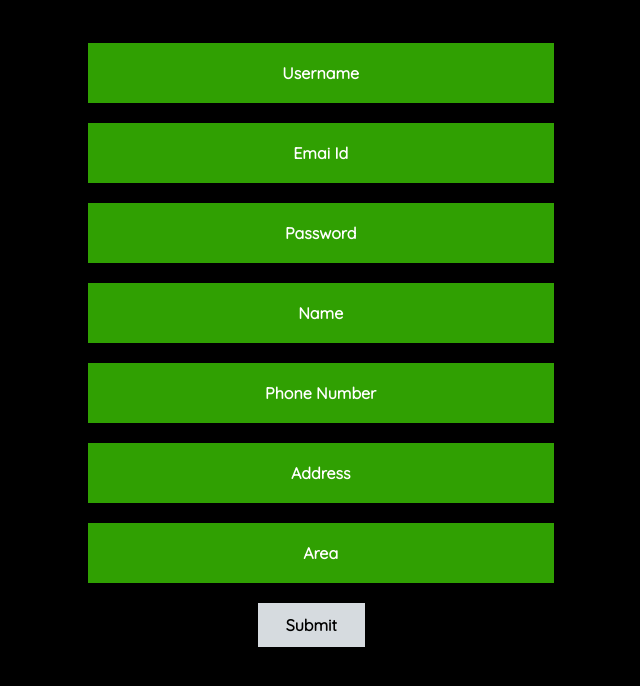
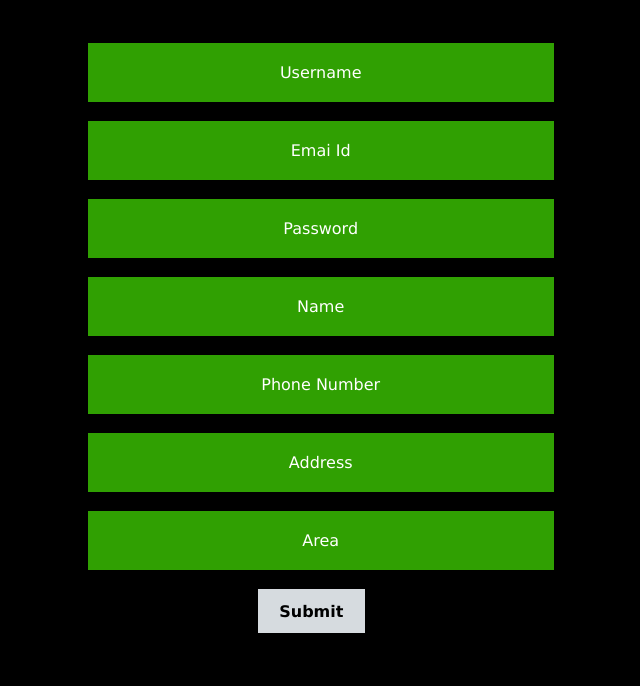
Before and after one commit to datmemerboi/Find-A-Restaurant, a PHP site: page /newuser.html in a window 1280 px wide. Shown: the top 686 px of the page, without its empty margins (318-958 px from the left). Run offline with PHP 8.4, Linux system fonts and the light colour scheme.

Commit message:
Fifth Commit

```diff
--- a/RestaurantFinder/index.html
+++ b/RestaurantFinder/index.html
@@ -2,12 +2,11 @@
 <html>
 <head>
 	<title>Find Restaurant</title>
-	<link rel="stylesheet" type="text/css" href="//fonts.googleapis.com/css?family=Quicksand" />
+	<!-- <link rel="stylesheet" type="text/css" href="//fonts.googleapis.com/css?family=Quicksand" /> -->
 
 	<style type="text/css">
 		html {
 			font-family: Verdana, Geneva, sans-serif;
-			font-family: Quicksand;
 		}
 		@-webkit-keyframes openOpacity {
 			from { top:-40em;opacity:0; }
--- a/RestaurantFinder/newuser.html
+++ b/RestaurantFinder/newuser.html
@@ -3,7 +3,7 @@
 <head>
 	<meta name="viewport" content="width=device-width, initial-scale=1.0">
 	<title>New User</title>
-	<link rel="stylesheet" type="text/css" href="//fonts.googleapis.com/css?family=Quicksand" />
+	<!-- <link rel="stylesheet" type="text/css" href="//fonts.googleapis.com/css?family=Quicksand" /> -->
 	<style type="text/css">
 		@-webkit-keyframes fadeIn {
 			from { opacity: 0; }
@@ -15,7 +15,7 @@
 		}
 		body {
 			font-family: Verdana, Geneva, sans-serif;
-			font-family: Quicksand;
+			/*font-family: Quicksand;*/
 			background-color: #000;
 			font-size: 16px;
 			font-weight: 400;
@@ -34,10 +34,12 @@
 			width: 40%;
 			height: 35%;
 			padding: 20px;
-			font-family: Quicksand;
+			/*font-family: Quicksand;*/
+			font-family: Verdana, Geneva, sans-serif;
 			font-size: 16px;
 			font-weight: bold;
 			text-align: center;
+			color:white;
 		}
 
 		.box {
@@ -67,10 +69,12 @@
 		button[type=submit]{
 			font-size: 16px;
 			font-weight: bold;
-			font-family: Quicksand;
+			/*font-family: Quicksand;*/
+			font-family: Verdana, Geneva, sans-serif;
 		}
 		::placeholder {
 			color:white;
+			font-weight: normal;
 		};
 	</style>
 </head>
@@ -79,7 +83,7 @@
 		<form method="POST" action="newuser.php">
 			<input type="text" name="UserName" placeholder="Username" class="inputarea" required>
 			<br><br>
-			<input type="email" name="Email" pattern="[a-zA-Z0-9.-_]{1,}@[a-zA-Z.-]{2,}[.]{1}[a-zA-Z]{2,}" class="inputarea" placeholder="Emai Id" required>
+			<input type="email" name="Email" pattern="[a-zA-Z0-9.-_]{1,}@[a-zA-Z.-]{2,}[.]{1,}[a-zA-Z]{2,}" class="inputarea" placeholder="Emai Id" required>
 			<br><br>
 			<input type="password" name="Password" placeholder="Password" class="inputarea" required>
 			<br><br>
--- a/RestaurantFinder/searchrest.inc.php
+++ b/RestaurantFinder/searchrest.inc.php
@@ -18,11 +18,11 @@ if(!function_exists('searchrest'))
 			}
 			else while($row = mysqli_fetch_assoc($run_sql2))
 			{
-				echo "<a href='".$row['name'].".php' target='_blank'>"; print_r($row['name']); echo "</a>";
+				echo "<a href='./Restaurants/".$row['name'].".php' target='_blank'>"; print_r($row['name']); echo "</a>";
 				print_r("<br>");
 				print_r($row['address']);
 				print_r("<br>");
-				if($row['contact']==NULL){	print_r("Contact not updated yet.");print_r("<br>");	}
+				if($row['contact']==0){	print_r("Contact not updated yet");print_r("<br>");	}
 				else{	print_r($row['contact']);print_r("<br>");	}
 			}
 		}
```
Also changed, not shown: RestaurantFinder/index.php (+16 -2 lines), RestaurantFinder/login.html (+8 -4 lines).
